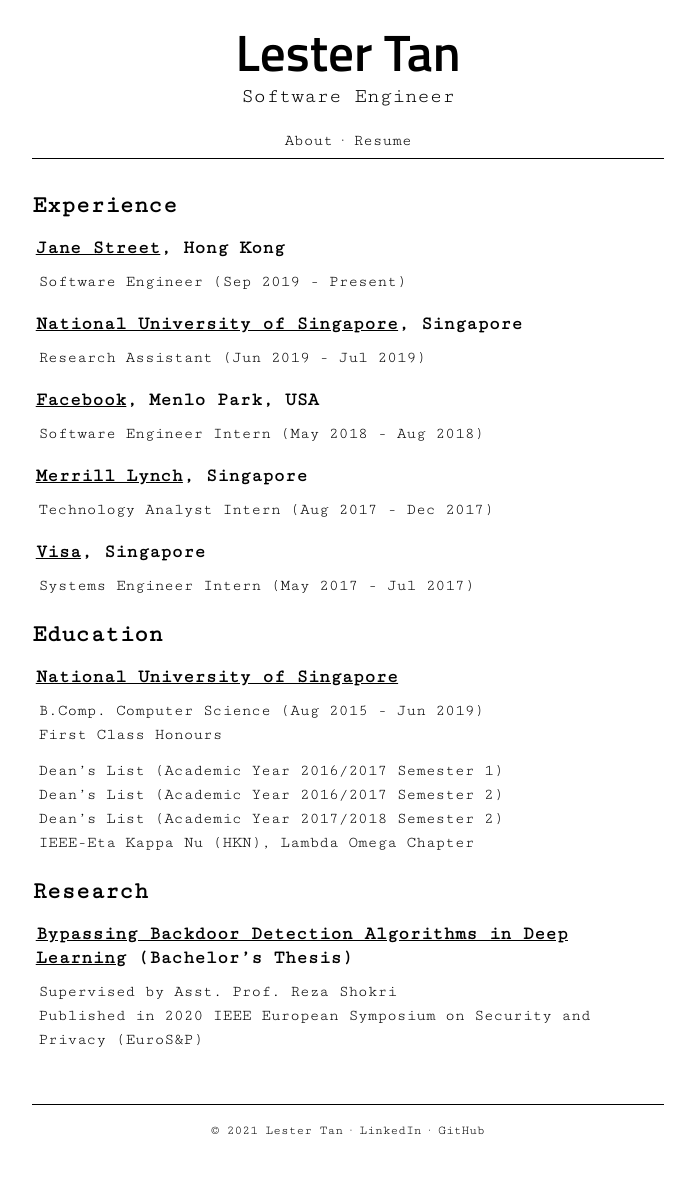
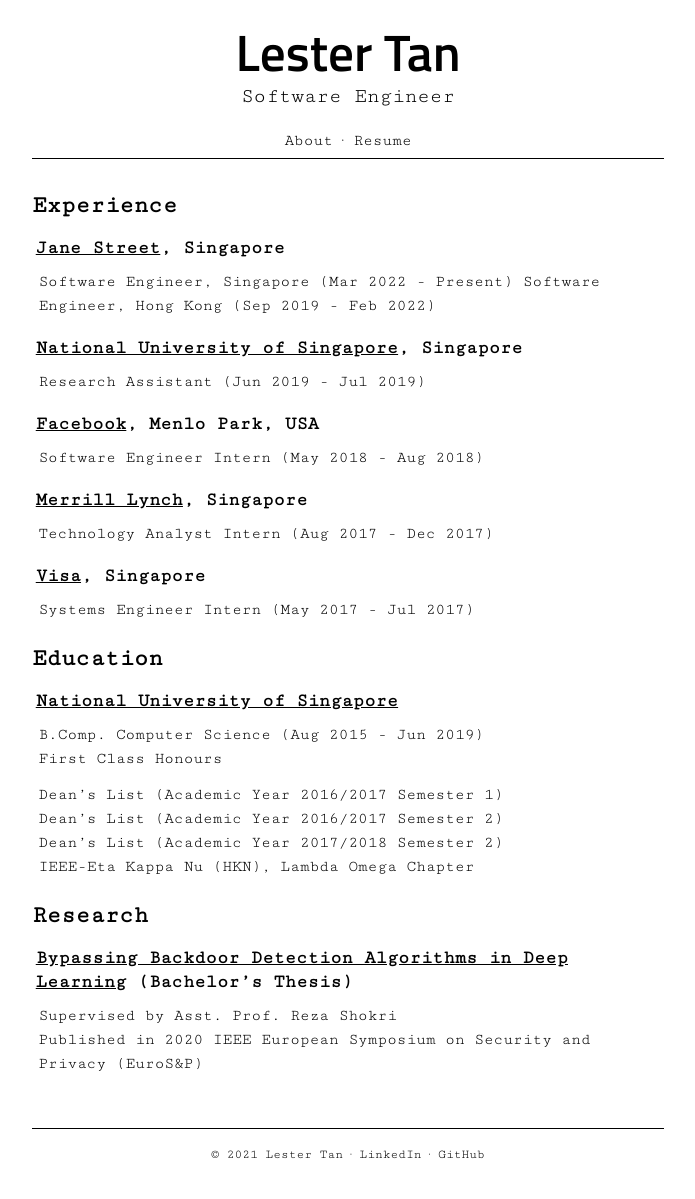
Before and after one commit to lestertj/lestertj.github.io, a Jekyll site: the page built from resume.md, in a window 1280 px wide. Shown: the whole page, without its empty margins (292-987 px from the left). Built offline with Jekyll 4.4.1, drawn with Linux system fonts in a browser that asks for light colours; before the commit the page ends 1175 px from its top, so only the background shows below that.

Commit message:
Update resume

```diff
--- a/resume.md
+++ b/resume.md
@@ -6,8 +6,9 @@ permalink: /resume/
 {::options parse_block_html="true" /}
 <div class="resume-page">
 ## Experience
-### [Jane Street](https://www.janestreet.com/), Hong Kong
-Software Engineer (Sep 2019 - Present)
+### [Jane Street](https://www.janestreet.com/), Singapore
+Software Engineer, Singapore (Mar 2022 - Present)
+Software Engineer, Hong Kong (Sep 2019 - Feb 2022)
 
 ### [National University of Singapore](https://www.nus.edu.sg/), Singapore
 Research Assistant (Jun 2019 - Jul 2019)
```
